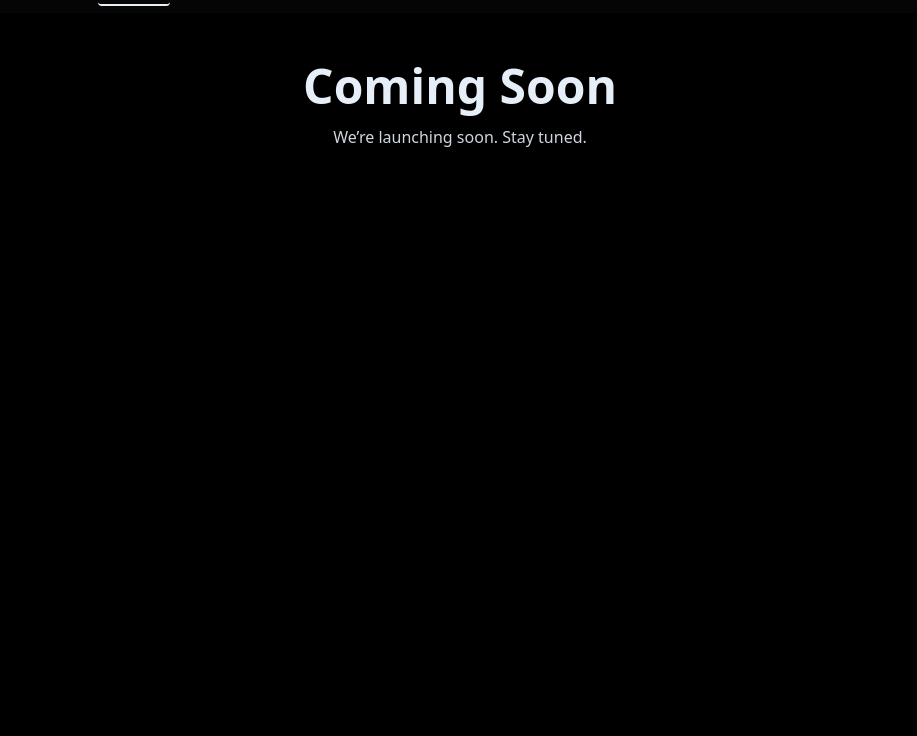
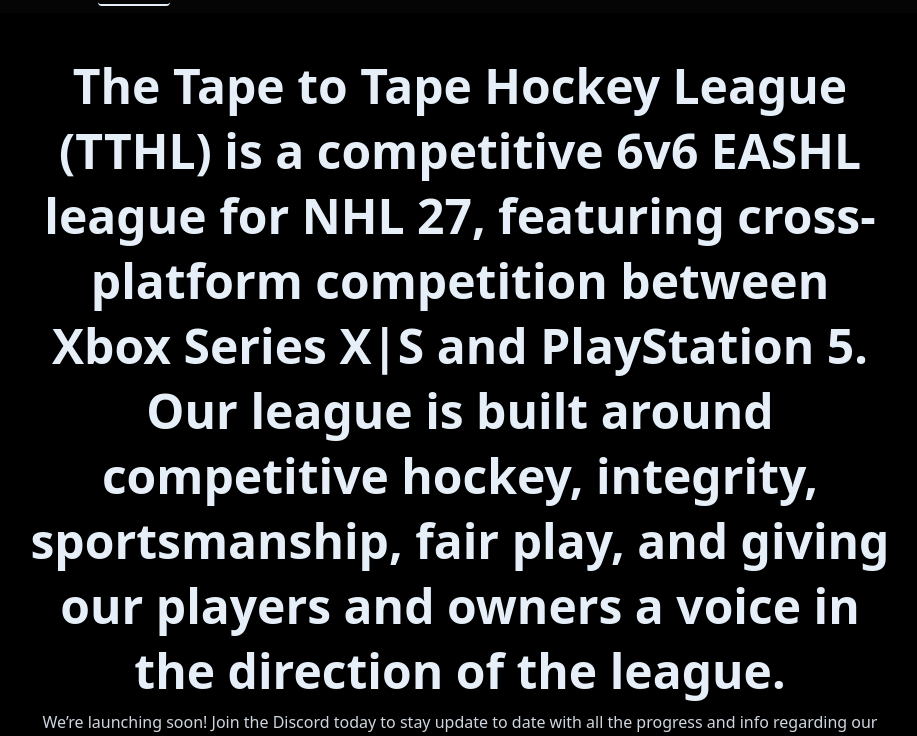
Before and after one commit to tapetotape/tthl, a Jekyll site: the page built from index.md, in a window 1280 px wide and 1400 px high, scrolled down 487 px. Shown: the part 466-1202 px from the top of the window, without its empty margins (180-1097 px from the left). Built offline with Jekyll 4.4.1, drawn with Linux system fonts in a browser that asks for light colours; before the commit the page ends 1117 px from its top, so only the background shows below that; some of the changed text lies outside the part shown.

Commit message:
Revise index.md with league details and Discord link
Updated the content to provide details about the Tape to Tape Hockey League and included a Discord widget for updates.

```diff
--- a/index.md
+++ b/index.md
@@ -3,6 +3,8 @@ layout: default
 title: "TTHL | Tape to Tape Hockey League"
 ---
 
-# Coming Soon
+# The <b>Tape to Tape Hockey League (TTHL)<b> is a competitive <b>6v6 EASHL league for NHL 27<b>, featuring cross-platform competition between <b>Xbox Series X|S and PlayStation 5</b>. Our league is built around <b>competitive hockey, integrity, sportsmanship, fair play, and giving our players and owners a voice in the direction of the league.</b>
 
-We're launching soon. Stay tuned.
+We're launching soon! Join the Discord today to stay update to date with all the progress and info regarding our upcoming Season 1!
+
+<iframe src="https://discord.com/widget?id=1526011038191980754&theme=dark" width="350" height="500" allowtransparency="true" frameborder="0" sandbox="allow-popups allow-popups-to-escape-sandbox allow-same-origin allow-scripts"></iframe>
```
